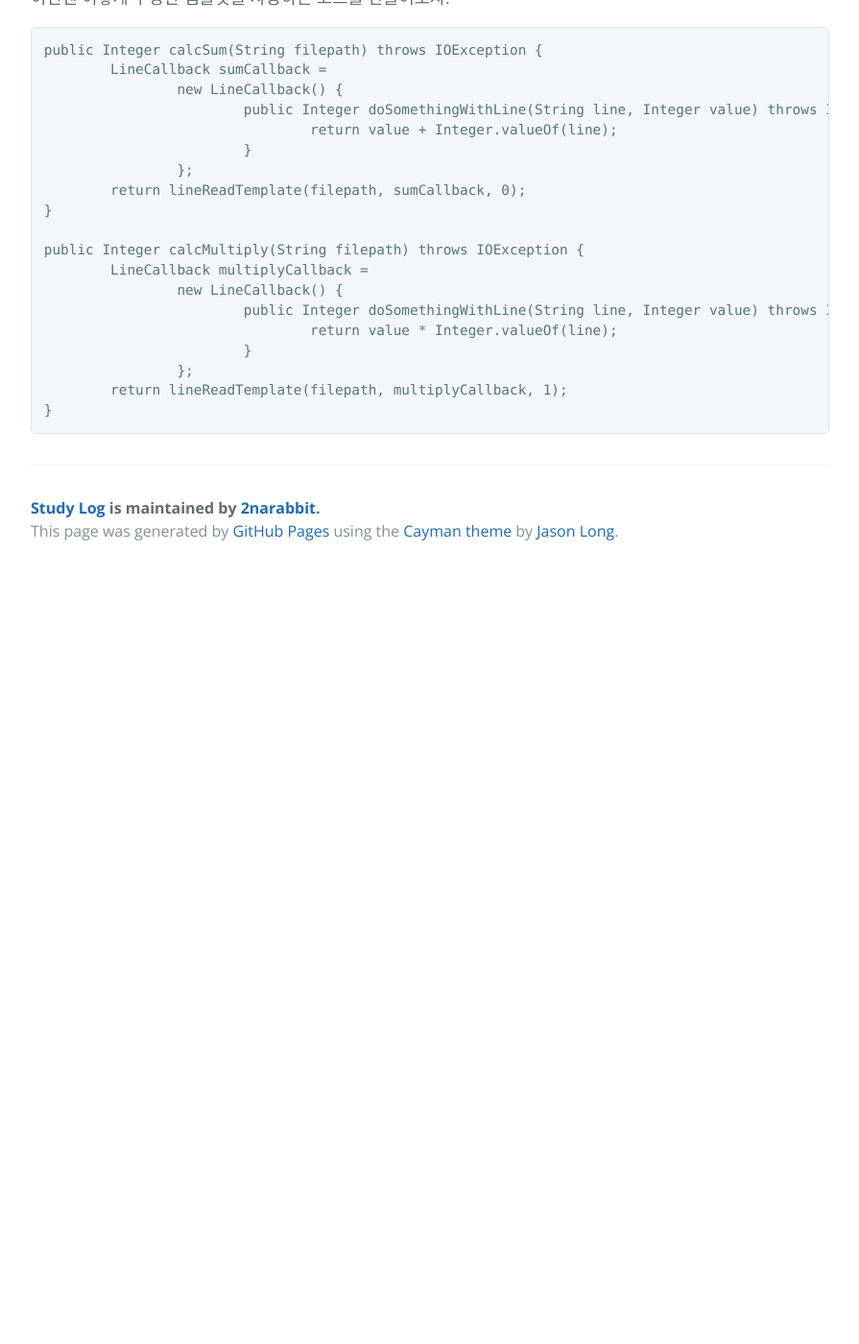
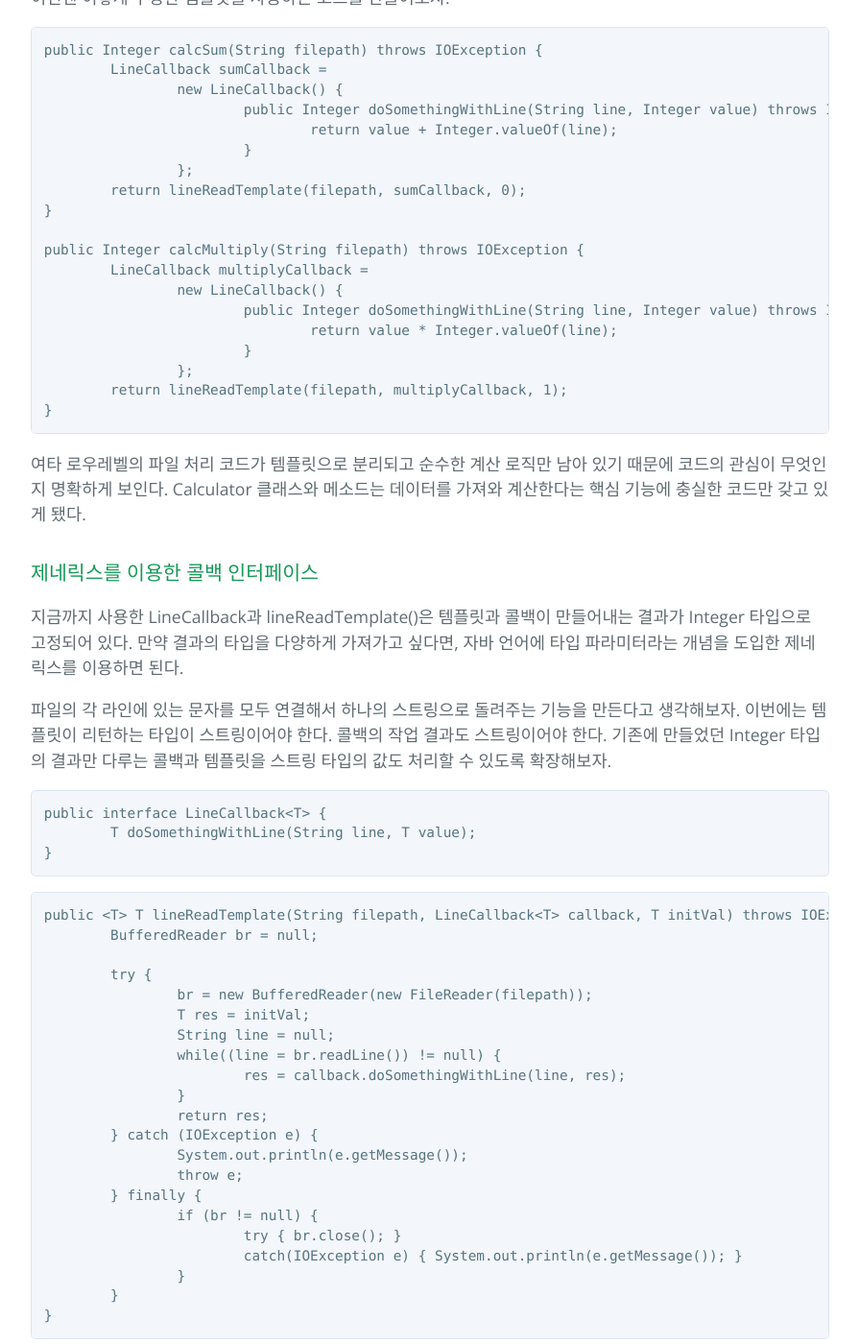
Before and after one commit to 2narabbit/2narabbit.github.io, a Jekyll site: the page built from _posts/2016-11-14-toby-spring-chapter3.markdown, in a window 1280 px wide and 1400 px high, scrolled down 26552 px. Shown: the whole window at 96% size, without its empty margins (192-1087 px from the left). Built offline with Jekyll 4.4.1, drawn with Linux system fonts in a browser that asks for light colours; before the commit the page ends 27149 px from its top, so only the background shows below that; some of the changed text lies outside the part shown.

Commit message:
UPD: 3.5 작성완료

````diff
--- a/_posts/2016-11-14-toby-spring-chapter3.markdown
+++ b/_posts/2016-11-14-toby-spring-chapter3.markdown
@@ -917,7 +917,7 @@ public interface LineCallback {
 LineCallback은 파일의 각 라인과 현재까지 계산한 값을 넘겨주도록 되어 있다. 그리고 새로운 계산 결과를 리턴 값을 통해 다시 전달받는다. 이 콜백을 기준으로 코드를 다시 정리해보면 템플릿에 포함되는 작업 흐름은 더 많아지고 콜백은 단순해질 것이다.
 
 ```
-public Integer lineReadTemplate(String filepath, BufferedReaderCallback callback, int initVal) throws IOException {
+public Integer lineReadTemplate(String filepath, LineCallback callback, int initVal) throws IOException {
 	BufferedReader br = null;
 
 	try {
@@ -968,3 +968,58 @@ public Integer calcMultiply(String filepath) throws IOException {
 	return lineReadTemplate(filepath, multiplyCallback, 1);
 }
 ```
+
+여타 로우레벨의 파일 처리 코드가 템플릿으로 분리되고 순수한 계산 로직만 남아 있기 때문에 코드의 관심이 무엇인지 명확하게 보인다. Calculator 클래스와 메소드는 데이터를 가져와 계산한다는 핵심 기능에 충실한 코드만 갖고 있게 됐다.
+
+### 제네릭스를 이용한 콜백 인터페이스
+지금까지 사용한 LineCallback과 lineReadTemplate()은 템플릿과 콜백이 만들어내는 결과가 Integer 타입으로 고정되어 있다. 만약 결과의 타입을 다양하게 가져가고 싶다면, 자바 언어에 타입 파라미터라는 개념을 도입한 제네릭스를 이용하면 된다.
+
+파일의 각 라인에 있는 문자를 모두 연결해서 하나의 스트링으로 돌려주는 기능을 만든다고 생각해보자. 이번에는 템플릿이 리턴하는 타입이 스트링이어야 한다. 콜백의 작업 결과도 스트링이어야 한다. 기존에 만들었던 Integer 타입의 결과만 다루는 콜백과 템플릿을 스트링 타입의 값도 처리할 수 있도록 확장해보자.
+
+```
+public interface LineCallback<T> {
+	T doSomethingWithLine(String line, T value);
+}
+```
+
+```
+public <T> T lineReadTemplate(String filepath, LineCallback<T> callback, T initVal) throws IOException {
+	BufferedReader br = null;
+
+	try {
+		br = new BufferedReader(new FileReader(filepath));
+		T res = initVal;
+		String line = null;
+		while((line = br.readLine()) != null) {
+			res = callback.doSomethingWithLine(line, res);
+		}
+		return res;
+	} catch (IOException e) {
+		System.out.println(e.getMessage());
+		throw e;
+	} finally {
+		if (br != null) {
+			try { br.close(); }
+			catch(IOException e) { System.out.println(e.getMessage()); }
+		}
+	}
+}
+```
+
+lineReadTemplate() 메소드는 이제 타입 파라미터 T를 갖는 인터페이스 LineCallback 타입의 오브젝트와 T 타입의 초기값 initVal을 받아서, T 타입의 변수 res를 정의하고, T 타입 파라미터로 선언된 LineCallback의 메소드를 호출해서 처리한 후에 T 타입의 결과를 리턴하는 메소드가 되는 것이다. 이제 LineCallback 콜백과 lineReadTemplate() 템플릿은 파일의 라인을 처리해서 T 타입의 결과를 만들어내는 범용적인 템플릿/콜백이 됐다.
+
+이제 파일의 모든 라인의 내용을 하나의 문자열로 길게 연결하는 기능을 가진 메소드를 추가해보자.
+
+```
+public String concatenate(String filepath) throws IOException {
+	LineCallback<String> concatenateCallback =
+		new LineCallback<String>() {
+			public String doSomethingWithLine(String line, String value) {
+				return value + line;
+			}
+		};
+	return lineReadTemplate(filepath, concatenateCallback, "");
+}
+```
+
+이렇게 범용적으로 만들어진 템플릿/콜백을 이용하면 파일을 라인 단위로 처리하는 다양한 기능을 편리하게 만들 수 있다.
````
